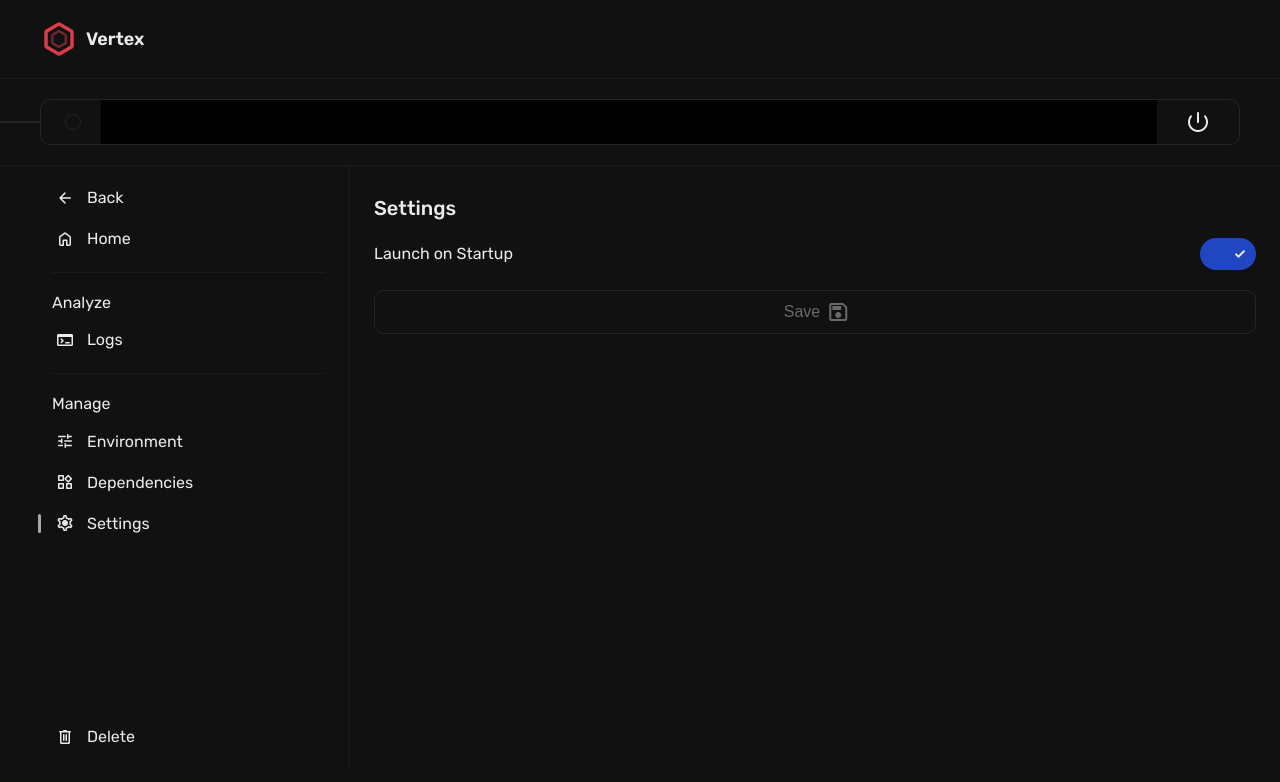
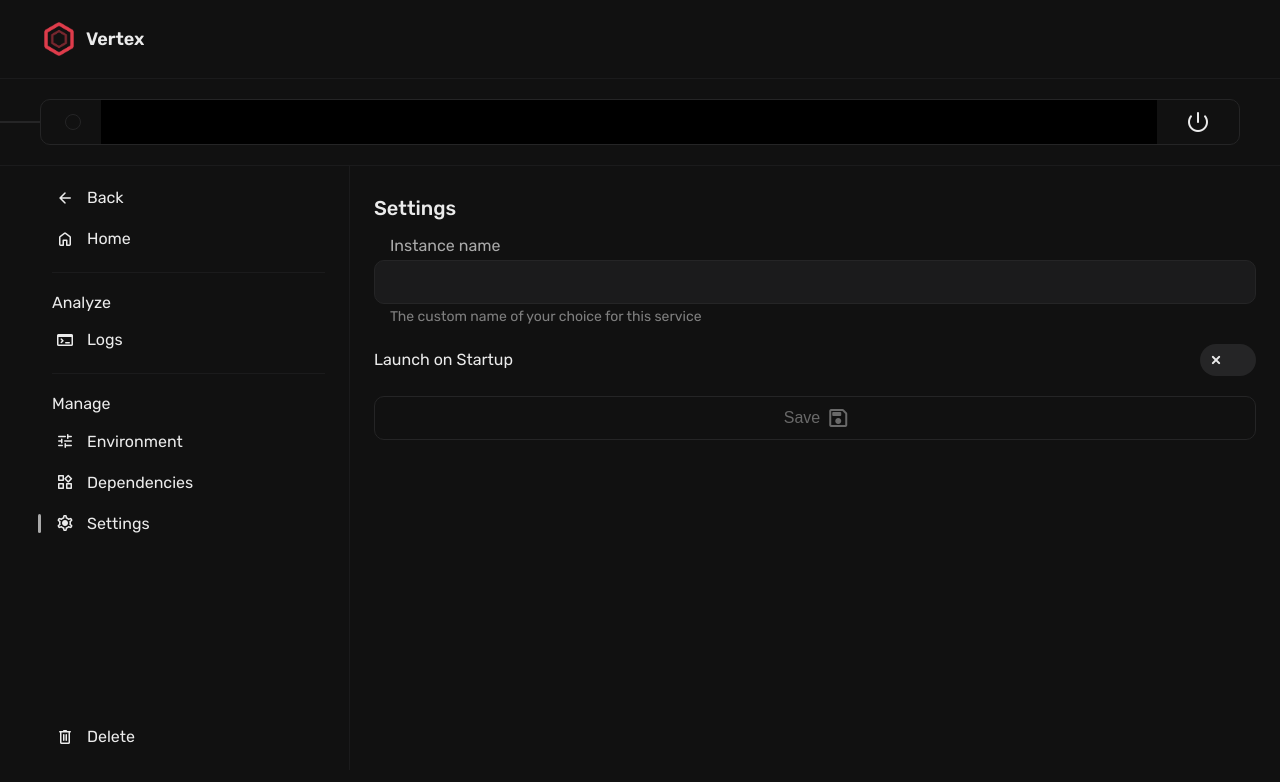
Before and after one commit to vertex-center/vertex, a React (Vite) app: page /#/bay/1/settings in a window 1280 px wide. Shown: the top 782 px of the page. Built offline with nearby package versions, Linux system fonts and the light colour scheme; no server answers; what javascript-time-ago would draw is missing.

Commit message:
Support ability to rename an instance
Signed-off-by: Quentin Guidée <quentin.guidee@gmail.com>

```diff
--- a/src/models/instance.ts
+++ b/src/models/instance.ts
@@ -7,8 +7,8 @@ export type Instance = Service & {
     status: string;
     env: { [key: string]: string };
     install_method?: InstallMethod;
-    use_releases?: boolean;
     launch_on_startup?: boolean;
+    display_name?: string;
 };
 
 export type Instances = { [uuid: string]: Instance };
--- a/src/pages/BayDetails/BayDetails.tsx
+++ b/src/pages/BayDetails/BayDetails.tsx
@@ -91,7 +91,7 @@ export default function BayDetails() {
                     showCables
                     instances={[
                         {
-                            name: instance?.name,
+                            name: instance?.display_name ?? instance?.name,
                             status: instance?.status,
                             onPower: () => toggleInstance(uuid),
                             method: instance?.install_method,
@@ -158,10 +158,13 @@ export default function BayDetails() {
                     <Outlet />
                 </div>
                 <Popup show={showDeletePopup} onDismiss={dismissDeletePopup}>
-                    <Title>Delete {instance?.name}?</Title>
+                    <Title>
+                        Delete {instance?.display_name ?? instance?.name}?
+                    </Title>
                     <Text>
-                        Are you sure you want to delete {instance?.name}? All
-                        data will be permanently deleted.
+                        Are you sure you want to delete{" "}
+                        {instance?.display_name ?? instance?.name}? All data
+                        will be permanently deleted.
                     </Text>
                     {deleting && <Progress infinite />}
                     {error && <Error error={error} />}
--- a/src/pages/BayDetailsSettings/BayDetailsSettings.tsx
+++ b/src/pages/BayDetailsSettings/BayDetailsSettings.tsx
@@ -10,6 +10,7 @@ import useInstance from "../../hooks/useInstance";
 import Progress from "../../components/Progress";
 import Symbol from "../../components/Symbol/Symbol";
 import ToggleButton from "../../components/ToggleButton/ToggleButton";
+import Input from "../../components/Input/Input";
 
 type Props = {};
 
@@ -18,7 +19,8 @@ export default function BayDetailsSettings(props: Props) {
 
     const { instance } = useInstance(uuid);
 
-    const [autostart, setAutostart] = useState<boolean>();
+    const [displayName, setDisplayName] = useState<string>();
+    const [launchOnStartup, setLaunchOnStartup] = useState<boolean>();
 
     // undefined = not saved AND never modified
     const [saved, setSaved] = useState<boolean>(undefined);
@@ -26,13 +28,17 @@ export default function BayDetailsSettings(props: Props) {
     const [error, setError] = useState<string>();
 
     useEffect(() => {
-        console.log(instance);
-        setAutostart(instance?.launch_on_startup ?? true);
+        if (!instance) return;
+        setLaunchOnStartup(instance?.launch_on_startup ?? true);
+        setDisplayName(instance?.display_name ?? instance?.name);
     }, [instance]);
 
     const save = () => {
         setUploading(true);
-        patchInstance(uuid, { launch_on_startup: autostart })
+        patchInstance(uuid, {
+            launch_on_startup: launchOnStartup,
+            display_name: displayName,
+        })
             .then(() => {
                 setSaved(true);
             })
@@ -47,13 +53,23 @@ export default function BayDetailsSettings(props: Props) {
     return (
         <Fragment>
             <Title>Settings</Title>
+            <Input
+                label="Instance name"
+                description="The custom name of your choice for this service"
+                value={displayName}
+                onChange={(e: any) => {
+                    setDisplayName(e.target.value);
+                    setSaved(false);
+                }}
+                disabled={displayName === undefined}
+            />
             <Horizontal alignItems="center">
                 <Text>Launch on Startup</Text>
                 <Spacer />
                 <ToggleButton
-                    value={autostart}
+                    value={launchOnStartup}
                     onChange={(v) => {
-                        setAutostart(v);
+                        setLaunchOnStartup(v);
                         setSaved(false);
                     }}
                 />
--- a/src/pages/Infrastructure/Infrastructure.tsx
+++ b/src/pages/Infrastructure/Infrastructure.tsx
@@ -102,7 +102,7 @@ export default function Infrastructure() {
                             key={i}
                             showCables
                             instances={instances.map((instance, i) => ({
-                                name: instance.name,
+                                name: instance?.display_name ?? instance.name,
                                 status: instance.status,
                                 count: instances.length > 1 ? i + 1 : undefined,
                                 to: `/bay/${instance.uuid}/`,
```
